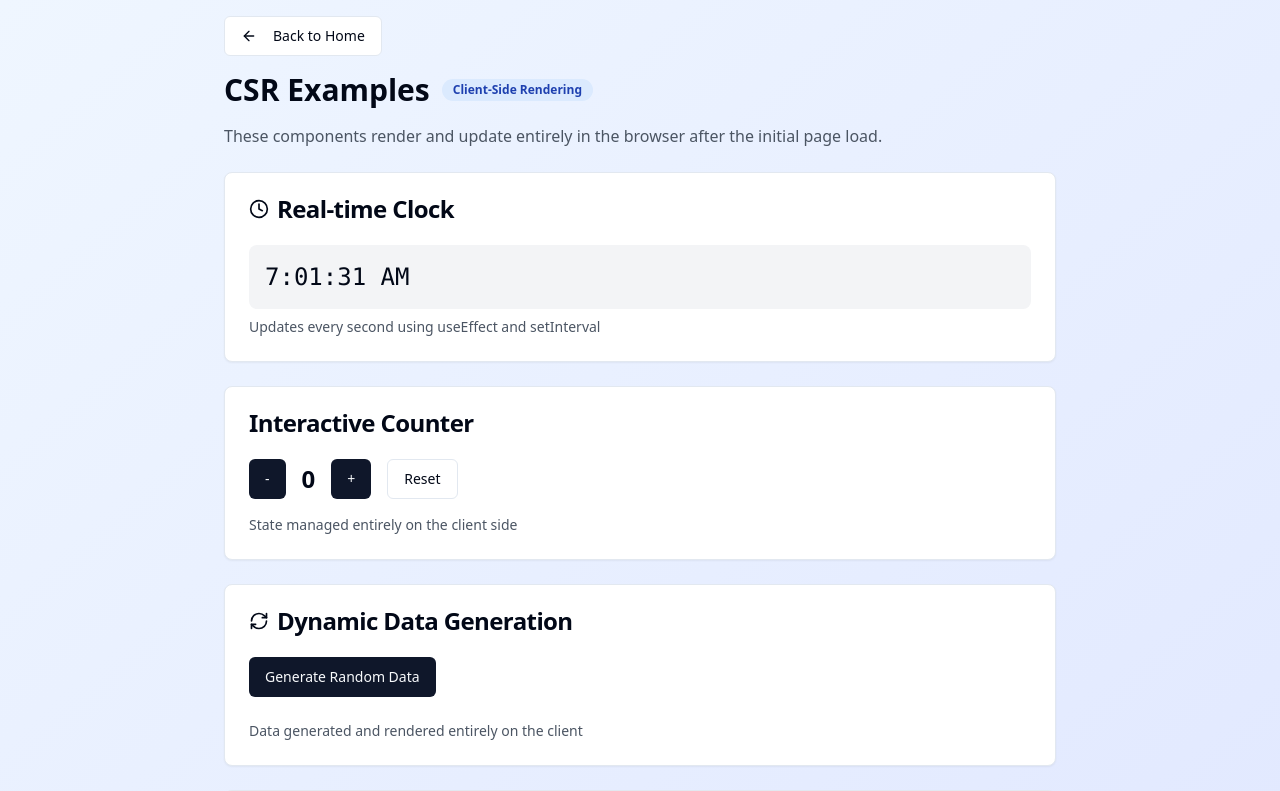
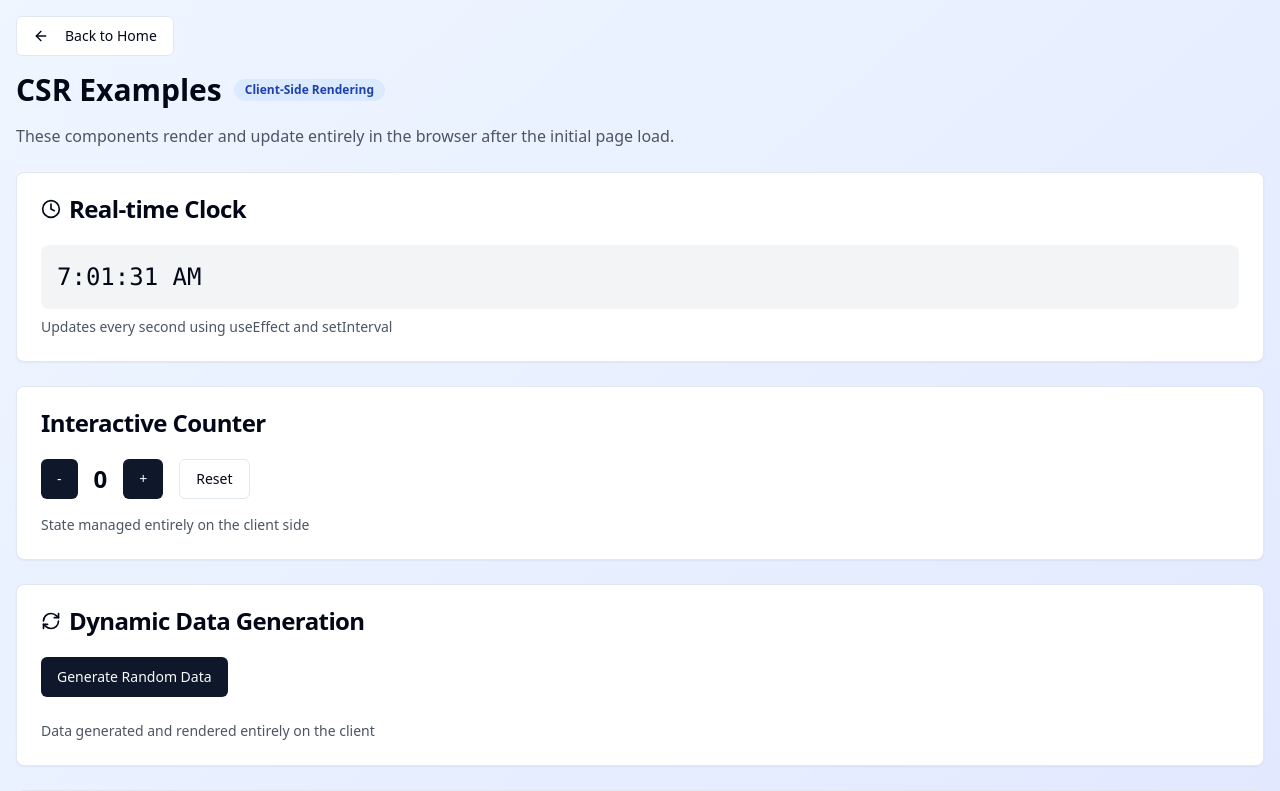
Before and after one commit to waiphyo285/react-render-demo, a React (Vite) app: page /csr in a window 1280 px wide. Shown: the top 791 px of the page. Built offline with nearby package versions, Linux system fonts and the light colour scheme.

Commit message:
Fix CSR page and verify descriptions
Ensure CSR page matches other examples and verify/correct rendering descriptions.

```diff
--- a/src/pages/CSR.tsx
+++ b/src/pages/CSR.tsx
@@ -30,8 +30,8 @@ const CSR = () => {
   };
 
   return (
-    <div className="min-h-screen bg-gradient-to-br from-blue-50 to-indigo-100 p-4">
-      <div className="container mx-auto max-w-4xl">
+    <div className="min-h-screen bg-gradient-to-br from-blue-50 to-indigo-100">
+      <div className="container mx-auto p-4">
         <div className="mb-6">
           <Link to="/">
             <Button variant="outline" className="mb-4">
--- a/src/pages/Index.tsx
+++ b/src/pages/Index.tsx
@@ -263,8 +263,8 @@ const Index = () => {
               </CardHeader>
               <CardContent>
                 <p className="text-sm text-gray-600">
-                  Mostly pre-cooked, but popular dishes get topped up more
-                  frequently. Best of both worlds.
+                  Cooked beforehand, everyone gets the same food, but some get
+                  it warmer than others. Smart regeneration keeps popular content fresh.
                 </p>
               </CardContent>
             </Card>
```
